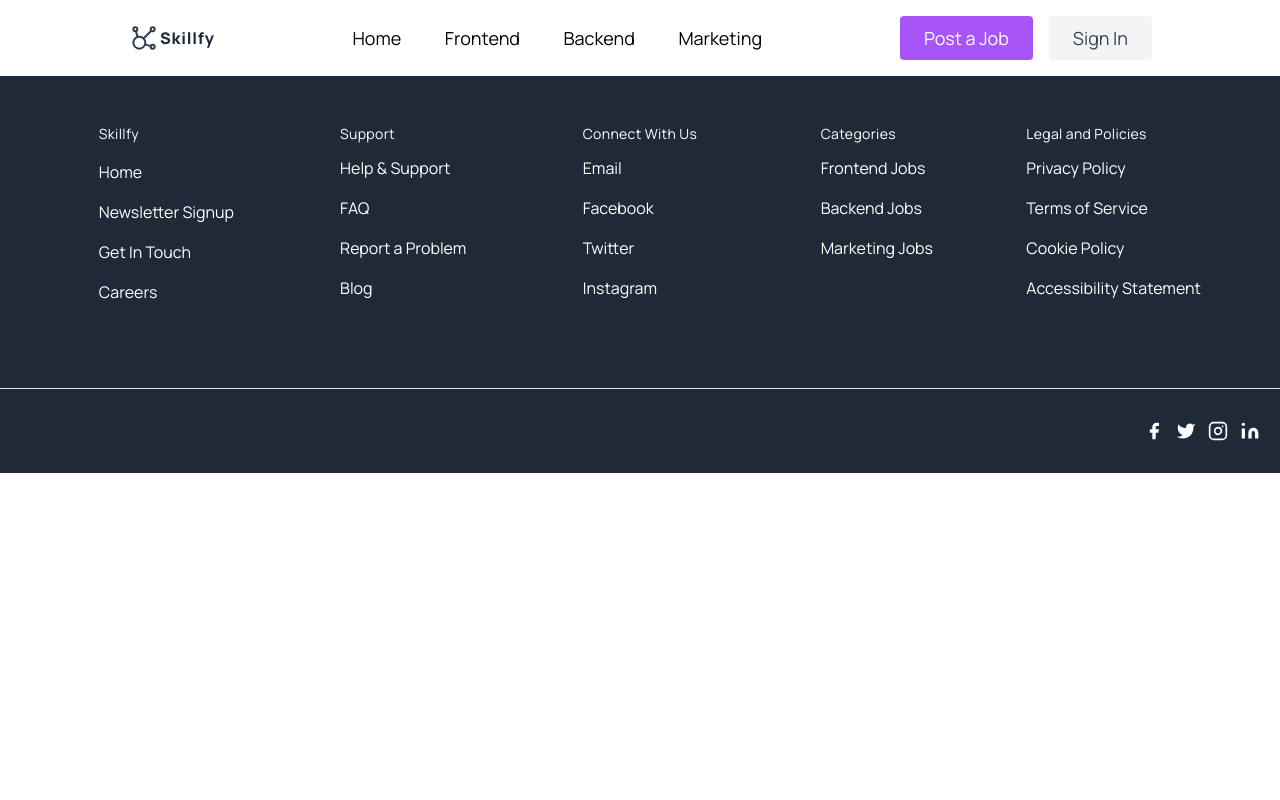
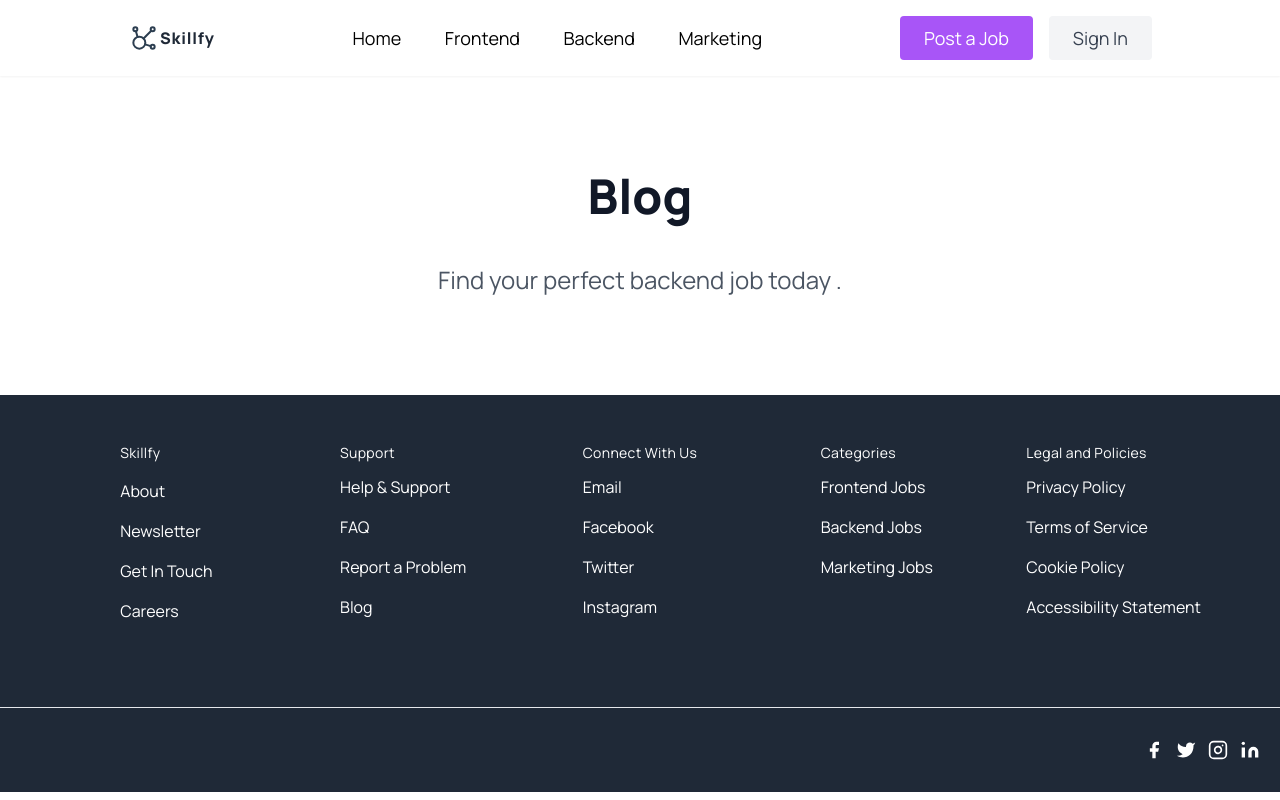
Before and after one commit to udemezue01/Skillfy, a Nuxt app: page /company/blog in a window 1280 px wide. Built offline with nearby package versions, Linux system fonts and the light colour scheme.

Commit message:
Added company pages

```diff
--- a/components/Footbar.vue
+++ b/components/Footbar.vue
@@ -7,16 +7,16 @@
         <h2 class="title-font font-medium tracking-wide text-sm mb-3">Skillfy</h2>
         <nav class="list-none mb-10 space-y-4">
           <li>
-            <a class="">Home</a>
+            <NuxtLink to="/company/about/"class="">About</NuxtLink>
           </li>
           <li>
-            <a class="">Newsletter Signup</a>
+            <NuxtLink to="/company/newsletter/"  class="">Newsletter</NuxtLink>
           </li>
           <li>
-            <a class="">Get In Touch</a>
+            <NuxtLink to="/company/contact/" class="">Get In Touch</NuxtLink>
           </li>
           <li>
-            <a class="">Careers</a>
+            <NuxtLink to="/company/careers/" class="">Careers</NuxtLink>
           </li>
         </nav>
       </div>
@@ -24,16 +24,16 @@
         <h2 class="title-font font-medium tracking-wide text-sm mb-3">Support</h2>
         <nav class="list-none mb-10 space-y-4">
           <li>
-            <a class=""> Help & Support</a>
+            <NuxtLink to="/company/help/" class=""> Help & Support</NuxtLink>
           </li>
           <li>
-            <a class="">FAQ</a>
+            <NuxtLink to="/company/faq" class="">FAQ</NuxtLink>
           </li>
           <li>
-            <a class="">Report a Problem</a>
+            <NuxtLink to="/company/report" class="">Report a Problem</NuxtLink>
           </li>
           <li>
-            <a class="">Blog</a>
+            <NuxtLink to="/company/blog/" class="">Blog</NuxtLink>
           </li>
         </nav>
       </div>
@@ -74,13 +74,13 @@
         <h2 class="title-font font-medium tracking-wide text-sm mb-3">Legal and Policies</h2>
         <nav class="list-none mb-10 space-y-4">
           <li>
-            <a class="">Privacy Policy</a>
+            <NuxtLink to="/company/privacy-policy/" class="">Privacy Policy</NuxtLink>
           </li>
           <li>
-            <a class="">Terms of Service</a>
+            <NuxtLink to="/company/terms-of-service/" class="">Terms of Service</NuxtLink>
           </li>
           <li>
-            <a class="">Cookie Policy</a>
+            <NuxtLink to="/company/cookie-policy/" class="">Cookie Policy</NuxtLink>
           </li>
           <li>
             <a class="">Accessibility Statement </a>
--- /dev/null
+++ b/pages/company/about.vue
@@ -0,0 +1,19 @@
+<template>
+    <section class="text-gray-600 font-body">
+  <div class="container m-auto flex px-5 py-24 items-center justify-center flex-col">
+
+    <div class="text-center lg:w-2/3 w-full space-y-10">
+      <h1 class="title-font text-3xl xl:text-5xl font-bold text-gray-900">About Us</h1>
+      <p class="mb-8 leading-relaxed text-2xl">Find your perfect backend job today .</p>
+
+    </div>
+  </div>
+  </section>
+
+  </template>
+
+    <script>
+    export default {
+      name: 'About'
+    }
+    </script>
--- /dev/null
+++ b/pages/company/blog.vue
@@ -0,0 +1,19 @@
+<template>
+    <section class="text-gray-600 font-body">
+  <div class="container m-auto flex px-5 py-24 items-center justify-center flex-col">
+
+    <div class="text-center lg:w-2/3 w-full space-y-10">
+      <h1 class="title-font text-3xl xl:text-5xl font-bold text-gray-900">Blog</h1>
+      <p class="mb-8 leading-relaxed text-2xl">Find your perfect backend job today .</p>
+
+    </div>
+  </div>
+  </section>
+
+  </template>
+
+    <script>
+    export default {
+      name: 'Blog'
+    }
+    </script>
--- /dev/null
+++ b/pages/company/careers.vue
@@ -0,0 +1,19 @@
+<template>
+    <section class="text-gray-600 font-body">
+  <div class="container m-auto flex px-5 py-24 items-center justify-center flex-col">
+
+    <div class="text-center lg:w-2/3 w-full space-y-10">
+      <h1 class="title-font text-3xl xl:text-5xl font-bold text-gray-900">Careers</h1>
+      <p class="mb-8 leading-relaxed text-2xl">Find your perfect backend job today .</p>
+
+    </div>
+  </div>
+  </section>
+
+  </template>
+
+    <script>
+    export default {
+      name: 'Careers'
+    }
+    </script>
--- /dev/null
+++ b/pages/company/contact.vue
@@ -0,0 +1,19 @@
+<template>
+    <section class="text-gray-600 font-body">
+  <div class="container m-auto flex px-5 py-24 items-center justify-center flex-col">
+
+    <div class="text-center lg:w-2/3 w-full space-y-10">
+      <h1 class="title-font text-3xl xl:text-5xl font-bold text-gray-900">Contact Us</h1>
+      <p class="mb-8 leading-relaxed text-2xl">Find your perfect backend job today .</p>
+
+    </div>
+  </div>
+  </section>
+
+  </template>
+
+    <script>
+    export default {
+      name: 'Contact'
+    }
+    </script>
--- /dev/null
+++ b/pages/company/cookie-policy.vue
@@ -0,0 +1,19 @@
+<template>
+    <section class="text-gray-600 font-body">
+  <div class="container m-auto flex px-5 py-24 items-center justify-center flex-col">
+
+    <div class="text-center lg:w-2/3 w-full space-y-10">
+      <h1 class="title-font text-3xl xl:text-5xl font-bold text-gray-900">Cookie Policy</h1>
+      <p class="mb-8 leading-relaxed text-2xl">Find your perfect backend job today .</p>
+
+    </div>
+  </div>
+  </section>
+
+  </template>
+
+    <script>
+    export default {
+      name: 'Cookie Policy'
+    }
+    </script>
--- /dev/null
+++ b/pages/company/faq.vue
@@ -0,0 +1,19 @@
+<template>
+    <section class="text-gray-600 font-body">
+  <div class="container m-auto flex px-5 py-24 items-center justify-center flex-col">
+
+    <div class="text-center lg:w-2/3 w-full space-y-10">
+      <h1 class="title-font text-3xl xl:text-5xl font-bold text-gray-900">FAQs</h1>
+      <p class="mb-8 leading-relaxed text-2xl">Find your perfect backend job today .</p>
+
+    </div>
+  </div>
+  </section>
+
+  </template>
+
+    <script>
+    export default {
+      name: 'FAQs'
+    }
+    </script>
--- /dev/null
+++ b/pages/company/help.vue
@@ -0,0 +1,19 @@
+<template>
+    <section class="text-gray-600 font-body">
+  <div class="container m-auto flex px-5 py-24 items-center justify-center flex-col">
+
+    <div class="text-center lg:w-2/3 w-full space-y-10">
+      <h1 class="title-font text-3xl xl:text-5xl font-bold text-gray-900">Help and Support</h1>
+      <p class="mb-8 leading-relaxed text-2xl">Find your perfect backend job today .</p>
+
+    </div>
+  </div>
+  </section>
+
+  </template>
+
+    <script>
+    export default {
+      name: 'Help and Support'
+    }
+    </script>
--- /dev/null
+++ b/pages/company/newsletter.vue
@@ -0,0 +1,19 @@
+<template>
+    <section class="text-gray-600 font-body">
+  <div class="container m-auto flex px-5 py-24 items-center justify-center flex-col">
+
+    <div class="text-center lg:w-2/3 w-full space-y-10">
+      <h1 class="title-font text-3xl xl:text-5xl font-bold text-gray-900">Newsletter</h1>
+      <p class="mb-8 leading-relaxed text-2xl">Find your perfect backend job today .</p>
+
+    </div>
+  </div>
+  </section>
+
+  </template>
+
+    <script>
+    export default {
+      name: 'Newsletter'
+    }
+    </script>
--- /dev/null
+++ b/pages/company/privacy-policy.vue
@@ -0,0 +1,19 @@
+<template>
+    <section class="text-gray-600 font-body">
+  <div class="container m-auto flex px-5 py-24 items-center justify-center flex-col">
+
+    <div class="text-center lg:w-2/3 w-full space-y-10">
+      <h1 class="title-font text-3xl xl:text-5xl font-bold text-gray-900">Privacy Policy</h1>
+      <p class="mb-8 leading-relaxed text-2xl">Find your perfect backend job today .</p>
+
+    </div>
+  </div>
+  </section>
+
+  </template>
+
+    <script>
+    export default {
+      name: 'Privacy'
+    }
+    </script>
--- /dev/null
+++ b/pages/company/report.vue
@@ -0,0 +1,19 @@
+<template>
+    <section class="text-gray-600 font-body">
+  <div class="container m-auto flex px-5 py-24 items-center justify-center flex-col">
+
+    <div class="text-center lg:w-2/3 w-full space-y-10">
+      <h1 class="title-font text-3xl xl:text-5xl font-bold text-gray-900"> Report</h1>
+      <p class="mb-8 leading-relaxed text-2xl">Find your perfect backend job today .</p>
+
+    </div>
+  </div>
+  </section>
+
+  </template>
+
+    <script>
+    export default {
+      name: 'Report'
+    }
+    </script>
--- /dev/null
+++ b/pages/company/terms-of-service.vue
@@ -0,0 +1,19 @@
+<template>
+    <section class="text-gray-600 font-body">
+  <div class="container m-auto flex px-5 py-24 items-center justify-center flex-col">
+
+    <div class="text-center lg:w-2/3 w-full space-y-10">
+      <h1 class="title-font text-3xl xl:text-5xl font-bold text-gray-900">Terms of Service</h1>
+      <p class="mb-8 leading-relaxed text-2xl">Find your perfect backend job today .</p>
+
+    </div>
+  </div>
+  </section>
+
+  </template>
+
+    <script>
+    export default {
+      name: 'Terms of Service'
+    }
+    </script>
```
